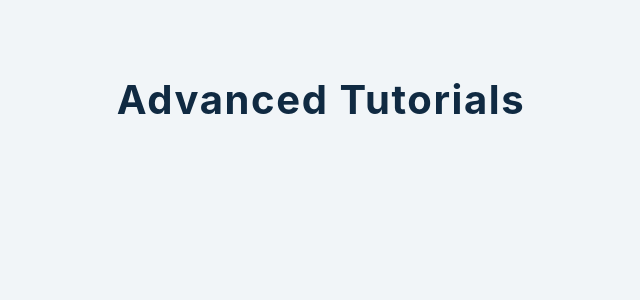
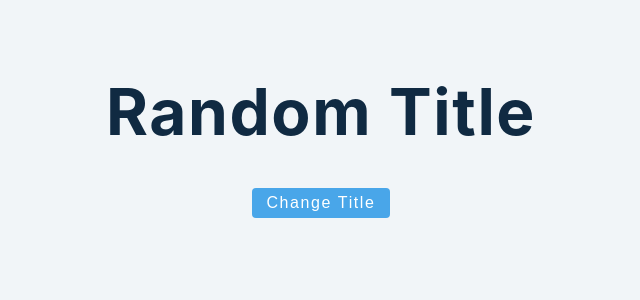
Before and after one commit to binarypsilocybin/react-advanced-2020, a React (Create React App) app: page / in a window 1280 px wide. Shown: the top 300 px of the page, without its empty margins (319-959 px from the left). Built offline with nearby package versions, Linux system fonts and the light colour scheme.

Commit message:
Exercise 2

```diff
--- a/src/App.js
+++ b/src/App.js
@@ -1,8 +1,11 @@
 import React from "react";
+
+import Setup from "./tutorial/1-useState/setup/2-useState-basics";
+
 function App() {
   return (
     <div className="container">
-      <h2>Advanced Tutorials</h2>
+      <Setup />
     </div>
   );
 }
--- a/src/tutorial/1-useState/setup/2-useState-basics.js
+++ b/src/tutorial/1-useState/setup/2-useState-basics.js
@@ -1,7 +1,23 @@
-import React, { useState } from 'react';
+import React, { useState } from "react";
 
 const UseStateBasics = () => {
-  return <h2>useState basic example</h2>;
+  const [text, setText] = useState("random title");
+  const handleClick = () => {
+    if (text === "random title") {
+      setText("hello world");
+    } else {
+      setText("random title");
+    }
+  };
+
+  return (
+    <>
+      <h1>{text}</h1>
+      <button className="btn" onClick={handleClick}>
+        Change title
+      </button>
+    </>
+  );
 };
 
 export default UseStateBasics;
```
Also changed, not shown: src/tutorial/1-useState/setup/1-error-example.js (+14 -2 lines).
